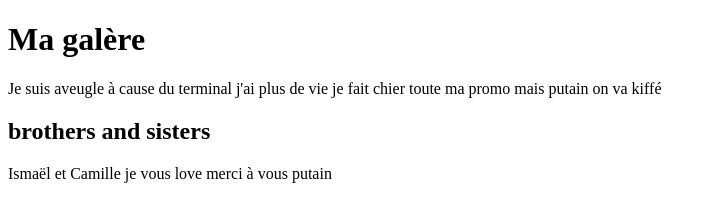
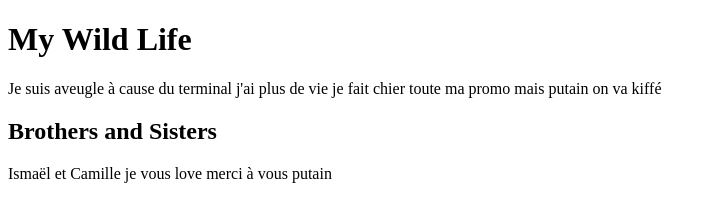
Before and after one commit to Brice-Ducroux/my-super-website, a plain HTML site: page index.html in a window 1280 px wide. Shown: the whole page, without its empty margins (0-716 px from the left). Drawn offline with Linux system fonts and the light colour scheme.

Commit message:
update.html
I modified the title and i added two subtitle and two paragraphes

```diff
--- a/index.html
+++ b/index.html
@@ -3,11 +3,15 @@
 <head>
   <meta charset="UTF-8">
   <title> last night a terminal killed my life</title>
-    <h1> Ma galère</h1>
-    <p>Je suis aveugle à cause du terminal j'ai plus de vie je fait chier toute ma promo mais putain on va kiffé</p>
-    <h2> brothers and sisters</h2>
+
+    <h1> My Wild Life</h1>
+
+      <p>Je suis aveugle à cause du terminal j'ai plus de vie je fait chier toute ma promo mais putain on va kiffé</p>
+
+    <h2> Brothers and Sisters</h2>
 
       <P>Ismaël et Camille je vous love merci à vous putain</P>
+
 </head>
 <body>
 
```
